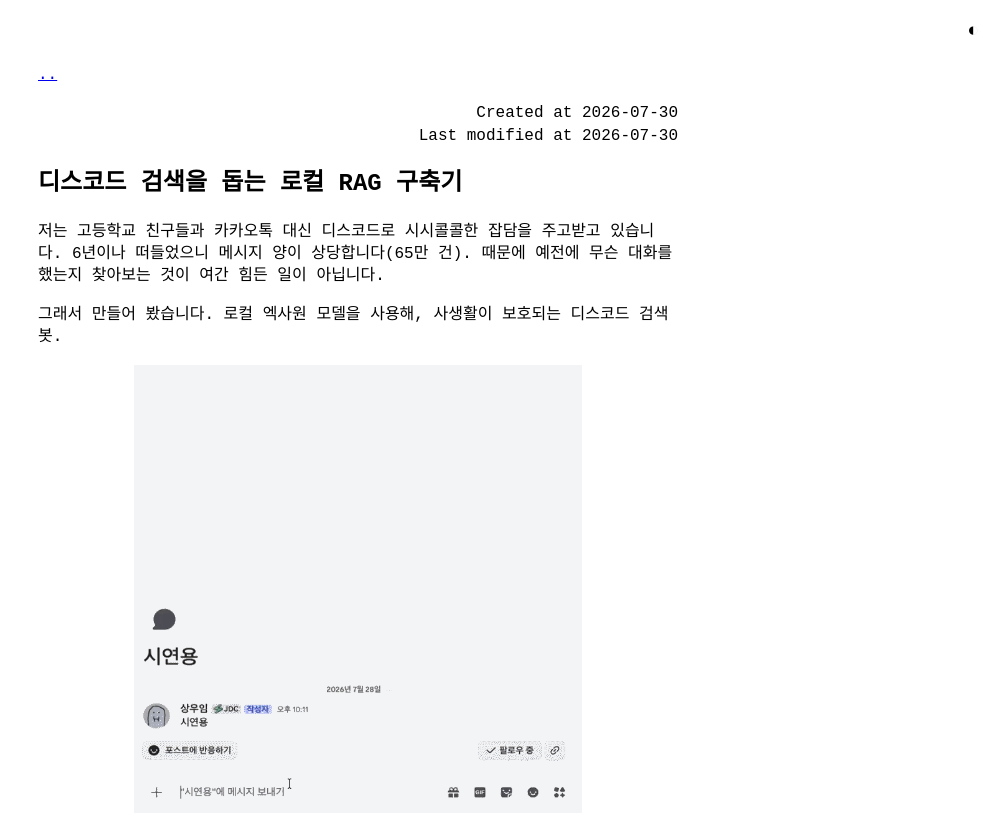
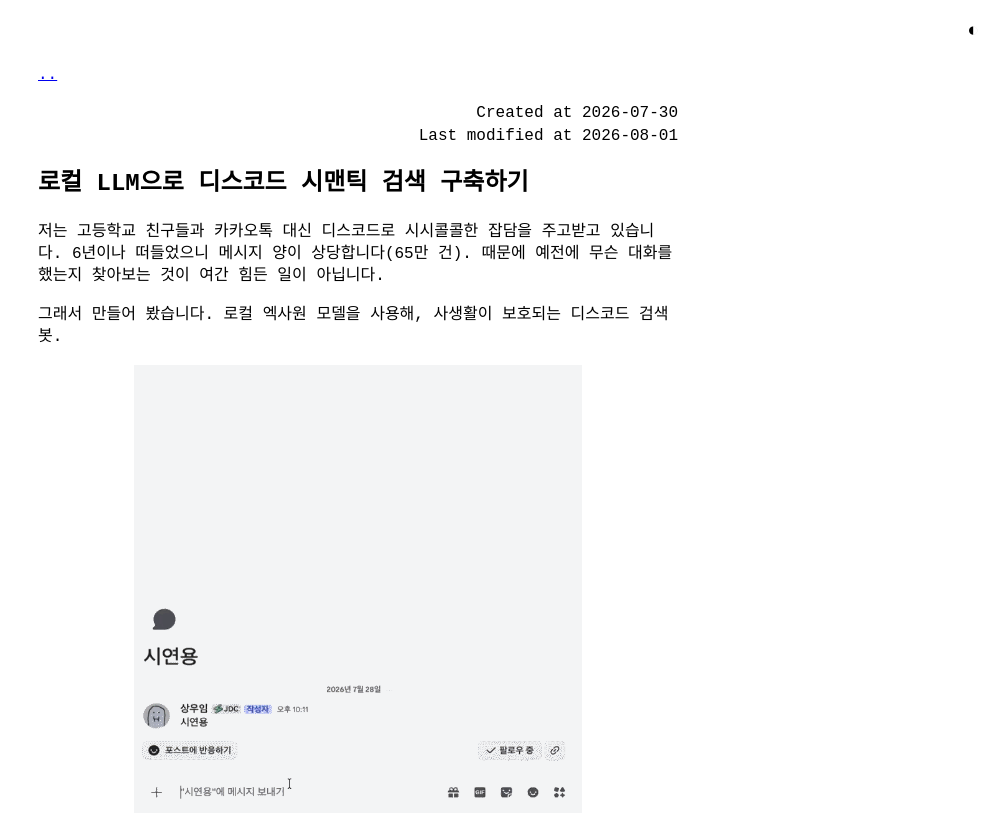
Before and after one commit to electronyoon/electronyoon.github.io, a Jekyll site: the page built from _posts/2026-07-30-로컬-LLM으로-디스코드-시맨틱-검색-구축하기.md, in a window 1280 px wide and 900 px high. Shown: the top 838 px of the window, without its empty margins (282-1280 px from the left). Built offline with Jekyll 4.4.1, drawn with Linux system fonts in a browser that asks for light colours.

Commit message:
post: update Discord semantic search article

```diff
--- a/_posts/2026-07-30-디스코드-검색을-돕는-로컬-RAG-구축기.md
+++ b/_posts/2026-07-30-로컬-LLM으로-디스코드-시맨틱-검색-구축하기.md
@@ -1,8 +1,8 @@
 ---
 layout: post
-title: "디스코드 검색을 돕는 로컬 RAG 구축기"
+title: "로컬 LLM으로 디스코드 시맨틱 검색 구축하기"
 category: tech
-last_modified_at: 2026-07-30
+last_modified_at: 2026-08-01
 ---
 
 저는 고등학교 친구들과 카카오톡 대신 디스코드로 시시콜콜한 잡담을 주고받고 있습니다. 6년이나 떠들었으니 메시지 양이 상당합니다(65만 건). 때문에 예전에 무슨 대화를 했는지 찾아보는 것이 여간 힘든 일이 아닙니다.
@@ -33,7 +33,6 @@
 5. [두 번째 도전: 임베딩 검색기](#5-두-번째-도전-임베딩-검색기)
 6. [세 번째 도전: BERTopic](#6-세-번째-도전-bertopic)
 
-
 ---
 
 # 1. LLM 같은 걸 끼얹나?
```
Also changed, not shown: other parts of _posts/2026-07-30-로컬-LLM으로-디스코드-시맨틱-검색-구축하기.md (+3 -0 lines).
